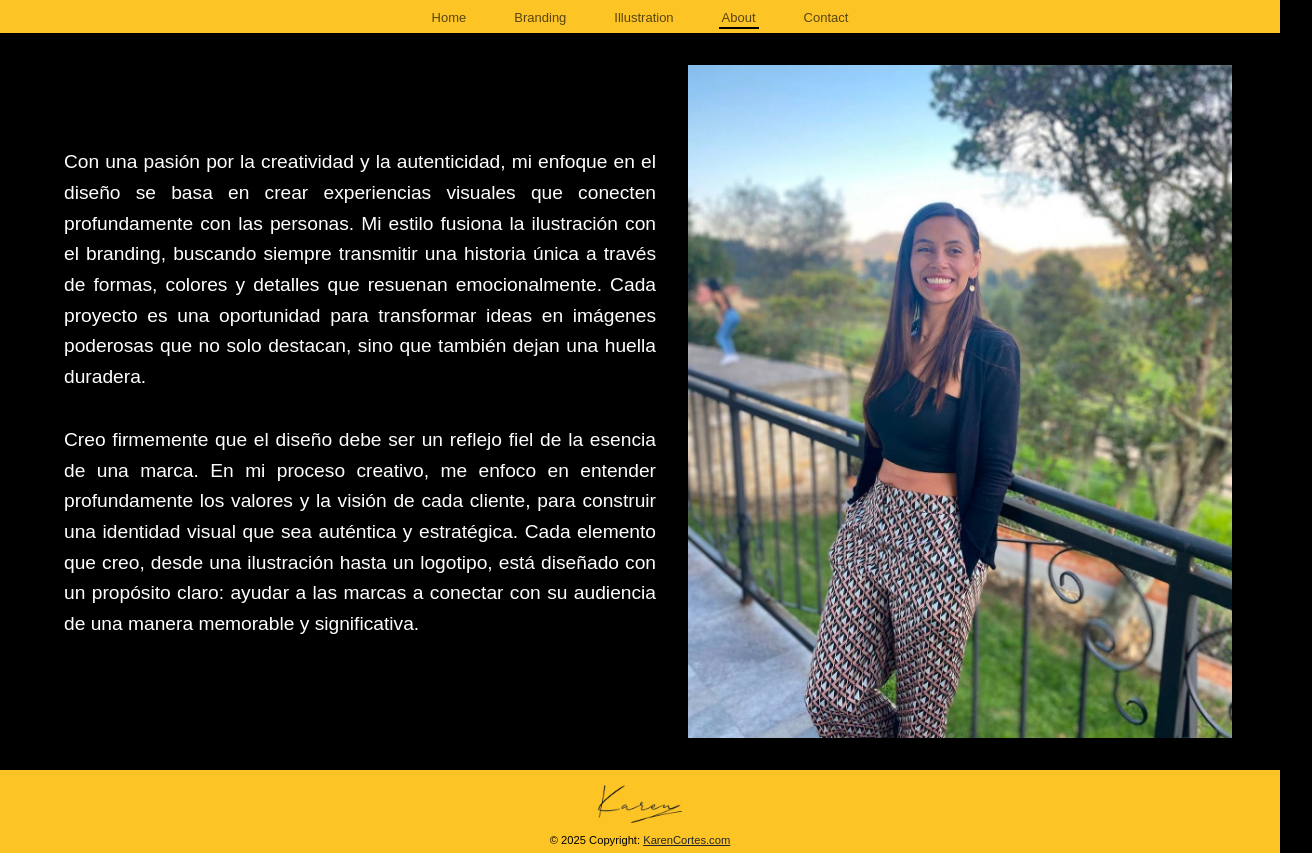
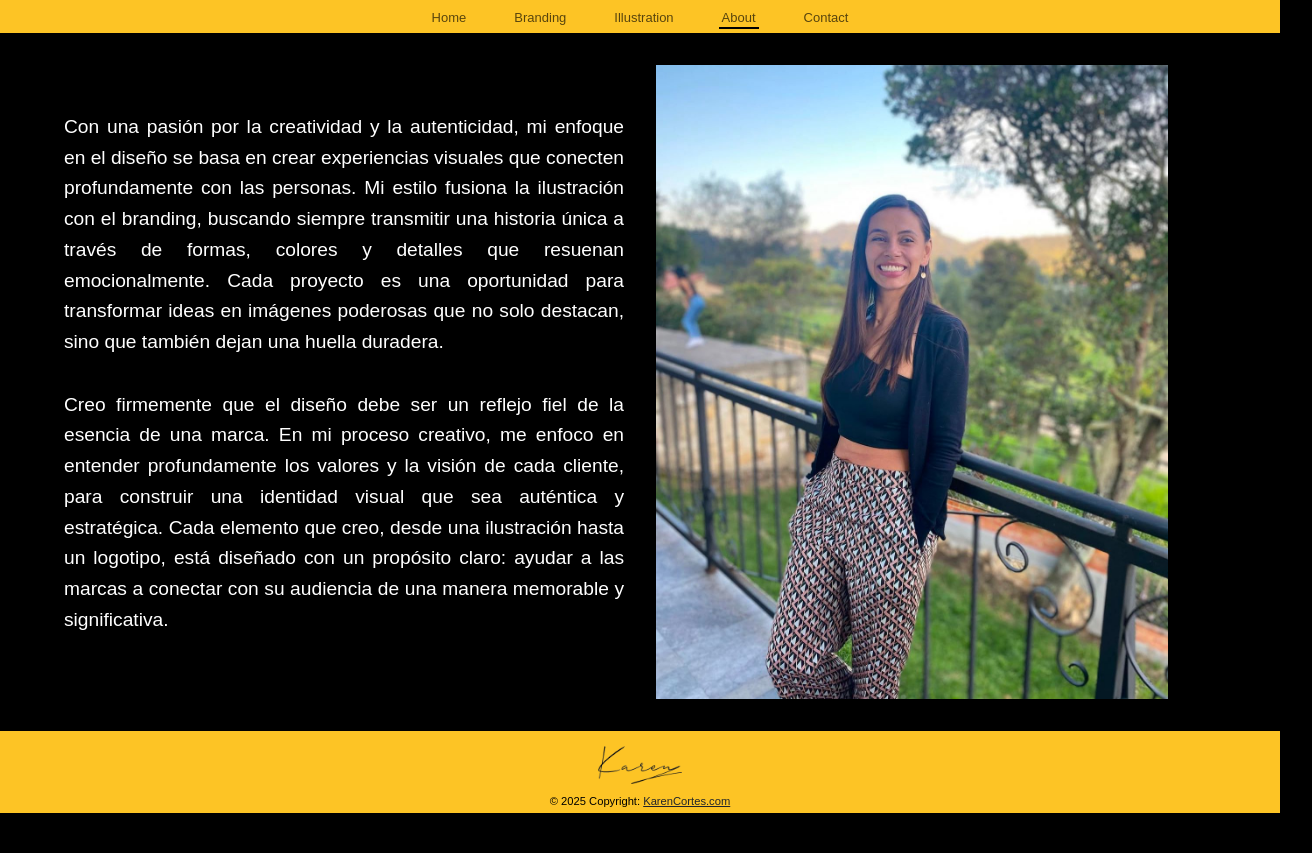
Before and after one commit to amrintha/EntregaFinalDW, a plain HTML site: page pages/about.html in a window 1280 px wide. Shown: the part 59-912 px from the top of the page, 1312 px wide, since content can reach past the window. After the commit the page ends 872 px from the top, so only its background shows below. Drawn offline with nearby package versions, Linux system fonts and the light colour scheme.

Commit message:
Arreglar texto about me en media sm

```diff
--- a/sass/_cuerpo.scss
+++ b/sass/_cuerpo.scss
@@ -187,8 +187,10 @@ section#portfolio {
 
 //CSS PARA SECICÓN ABOUT
     .about {
-    width: 100%;
+        width: 100vw;
+        margin-right: 5px;
         padding: 2rem;
+        box-sizing: border-box;
     }
 
     .about-content {
@@ -197,7 +199,7 @@ section#portfolio {
         align-items: center;
         gap: 2rem;
         padding: 0 2rem;
-    width: 100vw;
+        width: 100%;
         margin: auto;
 
         @include respond-to(sm){
@@ -212,6 +214,8 @@ section#portfolio {
         text-align: justify;
         line-height: 1.6;
         color: #fff;
+        max-width: 100%;
+        overflow-wrap: break-word;
 
         p{
             margin-bottom: 1rem;
@@ -220,6 +224,11 @@ section#portfolio {
         .second-paragraph{
             margin-top: 2rem;
         }
+
+        @include respond-to(sm){
+            padding: 1rem;
+        }
+
     }
 
     .about-image {
```
Also changed, not shown: css/estilos.css, 1 other file. Lines whose indentation alone changed are shown as unchanged.
